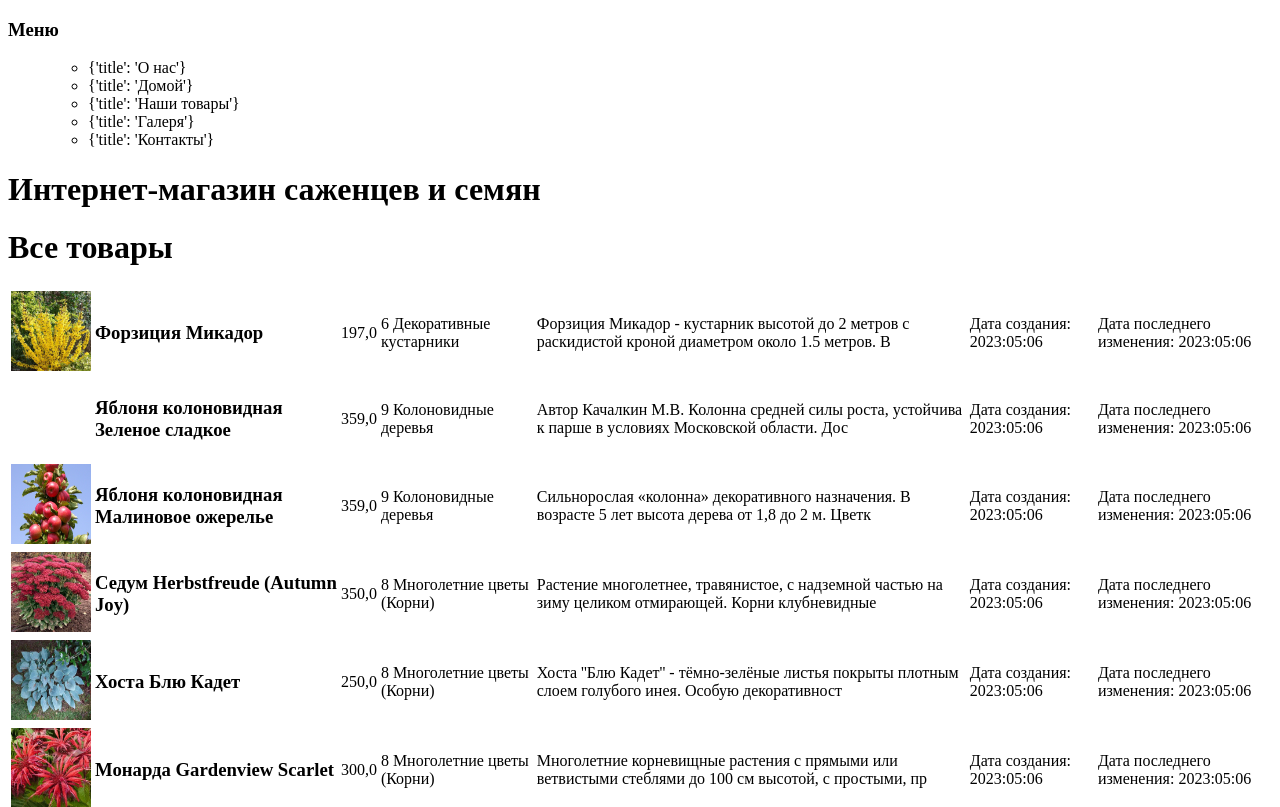
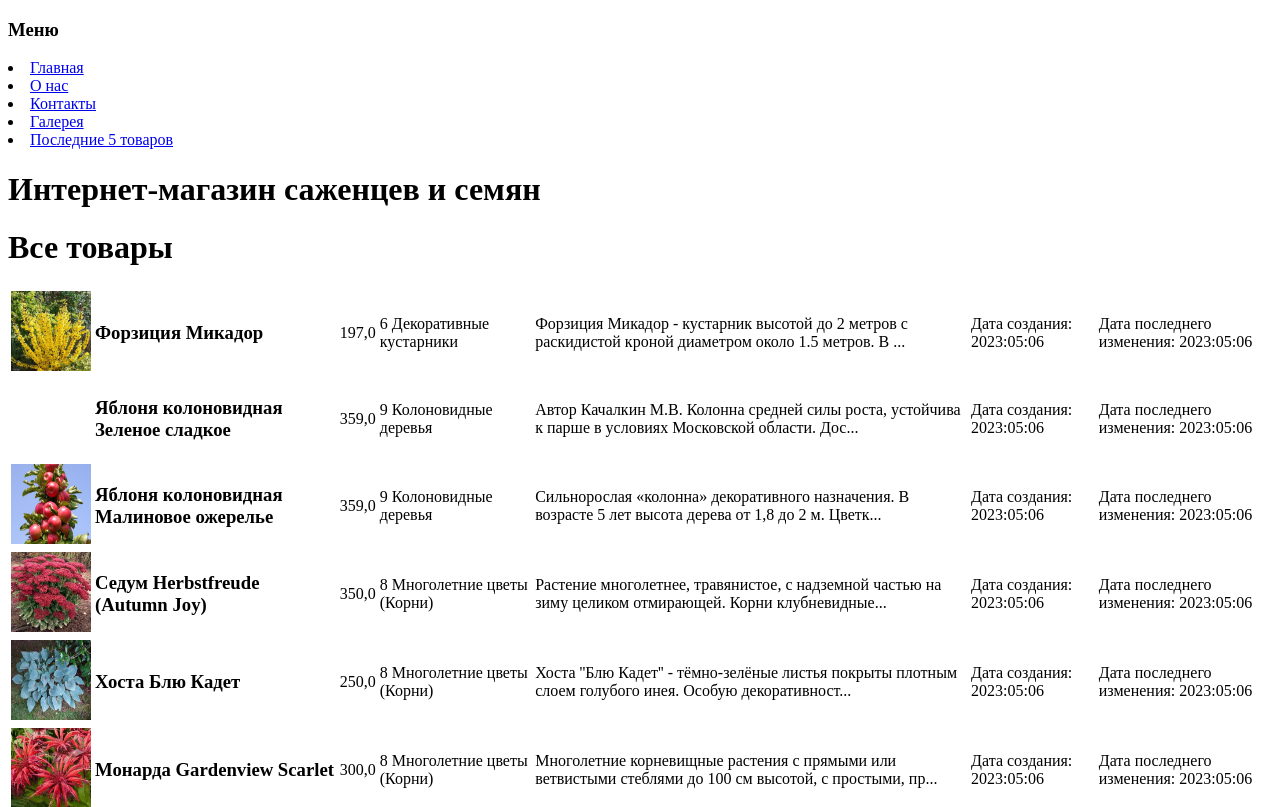
Before and after one commit to fastpostjj/django_project, a Django app: page / in a window 1280 px wide. Shown: the top 807 px of the page. Run offline with Django 4.2, Linux system fonts and the light colour scheme; data comes from the database, SQL or seed files in the repository; parts of the project's set-up code (start-up, migrations or seed data) failed here and were passed over; some libraries are stand-ins or nearby versions.

Commit message:
added menu

```diff
--- a/products/templates/products/base.html
+++ b/products/templates/products/base.html
@@ -1,4 +1,3 @@
-{% load functions %}
 <!DOCTYPE html>
 <html lang="ru">
 
@@ -15,15 +14,24 @@
             <div class="row">
                   <div class="col-md-4">
                      <h3>Меню</h3>
-                     <ul class="link_menu">
-                            <ul>
-                            {% for m in menu %}
-                                <li>{{m}}</li>
 
-                               <!--  <li class="logo"><a href="{{ m }}"><div class="logo">Index</div></a></li> -->
-                            {% endfor %}
+                            <li class="nav-item">
+                                <a class="nav-link" href="/">Главная</a>
+                            </li>
+                            <li class="nav-item">
+                                <a class="nav-link" href="/about/">О нас</a>
+                            </li>
+                            <li class="nav-item">
+                                <a class="nav-link" href="/contact/">Контакты</a>
+                            </li>
+                            <li class="nav-item">
+                                <a class="nav-link" href="/gallery/">Галерея</a>
+                            </li>
+                            <li class="nav-item">
+                                <a class="nav-link" href="/index/">Последние 5 товаров</a>
+                            </li>
 
-                        </ul>
+
                      </ul>
                   </div>
         {% endblock mainmenu %}
--- a/products/templates/products/products.html
+++ b/products/templates/products/products.html
@@ -1,12 +1,6 @@
 {% extends 'products/base.html' %}
 {% load functions %}
 
-<!DOCTYPE html>
-<html lang="en">
-<head>
-
-</head>
-    <body>
     {% block content %}
 
         <h1>{{ text }}</h1>
@@ -26,7 +20,7 @@
                     <td><h3>{{ obj.name }}</h3></td>
                     <td><p>{{ obj.price }}</p></td>
                     <td><p>{{ obj.category }}</p></td>
-                    <td><p> {{ obj.description|reverse }}</p></td>
+                    <td><p> {{ obj.description|cut_first }}</p></td>
                     <td><p>Дата создания: {{ obj.created_data|date:'Y:m:d' }}</p></td>
                     <td><p>Дата последнего изменения: {{ obj.last_changed_data|date:'Y:m:d' }}</p></td>
                 </tr>
@@ -34,6 +28,3 @@
             {% endfor %}
         </table>
     {% endblock content %}
-
-    </body>
-</html>
--- a/products/templatetags/functions.py
+++ b/products/templatetags/functions.py
@@ -4,13 +4,10 @@ import datetime
 register = template.Library()
 
 # Шаблонный фильтр
-@register.filter
-def first_text(value):
-    return value[:100]
 
-@register.filter(name='reverse')
-def reverse_text(value):
-    return value[:min(len(value), 100)]
+@register.filter(name='cut_first')
+def cut_text(value):
+    return value[:min(len(value), 100)] + '...'
 
 
 # Шаблонный тэг
```
Also changed, not shown: products/templates/products/about.html (+0 -11 lines), products/templates/products/contact.html (+0 -9 lines), products/templates/products/gallery.html (+0 -9 lines).
